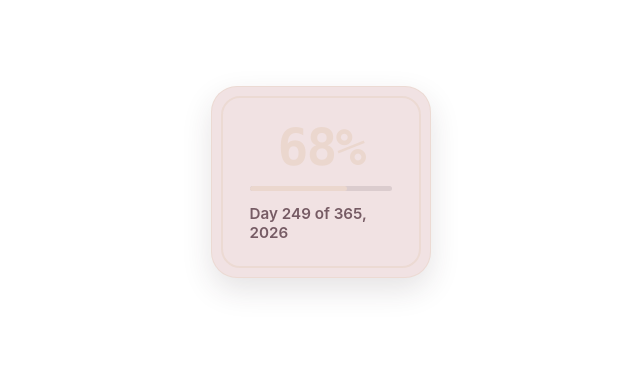
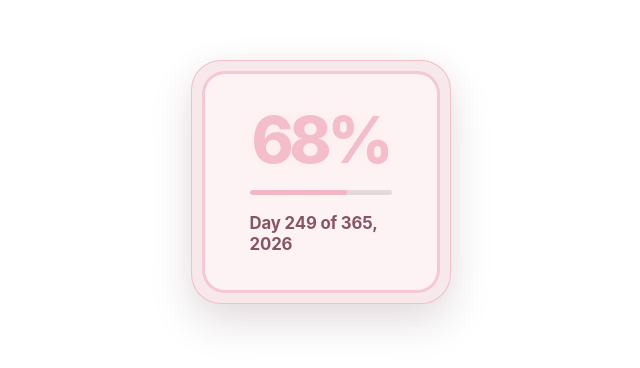
Before and after one commit to suttf/suttf.github.io, a plain HTML site: page widgets/year-progress/index.html in a window 1280 px wide. Shown: the part 218-586 px from the top of the page, without its empty margins (319-959 px from the left). Drawn offline with Linux system fonts and the light colour scheme.

Commit message:
Update style.css

```diff
--- a/shared/style.css
+++ b/shared/style.css
@@ -1,49 +1,52 @@
 :root {
   color-scheme: dark light;
 
-  /* Shared palette */
-  --sage: #A37E84;
-  --mustard: #CDADAB;
-  --rust: #917F88;
-  --plum: #B18A93;
-  --periwinkle: #EBD7CE;
-  --olive: #836871;
+  /* Shared accent palette */
+  --sage: #C87589;
+  --mustard: #E4A08F;
+  --rust: #A95D73;
+  --plum: #D97794;
+  --periwinkle: #F2B7C4;
+  --olive: #92566B;
 
   /* Core surfaces */
-  --paper: #302127;
-  --ink: #F4E4E7;
-  --muted: #D0AEB5;
-  --shadow: rgba(12, 7, 10, 0.30);
-  --surface-soft: #38262D;
-  --border-soft: rgba(205, 173, 171, 0.48);
+  --paper: #28181F;
+  --ink: #FFE1E7;
+  --muted: #D99BAA;
+  --shadow: rgba(7, 3, 6, 0.48);
+  --surface-soft: #321D26;
+  --surface-deep: #211319;
+  --border-soft: rgba(217, 119, 148, 0.68);
 
   /* Type */
-  --font-sans: ui-rounded, -apple-system, BlinkMacSystemFont, "Segoe UI", sans-serif;
-  --font-mono: ui-monospace, "JetBrains Mono", "SFMono-Regular", Menlo, Consolas, monospace;
+  --font-sans: ui-sans-serif, -apple-system, BlinkMacSystemFont, "Segoe UI", Helvetica, Arial, sans-serif;
+  --font-mono: ui-monospace, "SFMono-Regular", Menlo, Consolas, monospace;
 
   /* Spacing */
   --gap-xs: 0.25rem;
   --gap-sm: 0.5rem;
   --gap-md: 1rem;
-  --radius: 18px;
+  --radius: 22px;
 }
 
 [data-theme="dark"] {
-  --paper: #302127;
-  --ink: #F4E4E7;
-  --muted: #D0AEB5;
-  --shadow: rgba(12, 7, 10, 0.30);
-  --surface-soft: #38262D;
-  --border-soft: rgba(205, 173, 171, 0.48);
+  --paper: #28181F;
+  --ink: #FFE1E7;
+  --muted: #D99BAA;
+  --shadow: rgba(7, 3, 6, 0.48);
+  --surface-soft: #321D26;
+  --surface-deep: #211319;
+  --border-soft: rgba(217, 119, 148, 0.68);
 }
 
 [data-theme="light"] {
-  --paper: #F1E2E3;
-  --ink: #3B2930;
-  --muted: #765B64;
-  --shadow: rgba(57, 38, 45, 0.13);
-  --surface-soft: #F7ECEE;
-  --border-soft: rgba(131, 104, 113, 0.32);
+  --paper: #F7E8EB;
+  --ink: #43252F;
+  --muted: #875462;
+  --shadow: rgba(68, 34, 45, 0.15);
+  --surface-soft: #FFF4F5;
+  --surface-deep: #F0DDE1;
+  --border-soft: rgba(146, 86, 107, 0.42);
 }
 
 * {
@@ -64,13 +67,12 @@ body {
   align-items: center;
   justify-content: center;
   min-height: 100vh;
-  padding: var(--gap-sm);
+  padding: 1rem;
 }
 
 /*
-  Shared widget shell.
-  The outer line stays quiet while the inner line gives the panel the
-  layered frame from the reference without making the border feel heavy.
+  Shared shell: dark layered panel, vivid accent frame, generous breathing room.
+  Individual widgets inherit this language and can override only what they need.
 */
 .card {
   --accent: var(--sage);
@@ -79,24 +81,27 @@ body {
   display: inline-flex;
   flex-direction: column;
   align-items: center;
-  gap: 0.85rem;
-  min-width: 220px;
+  gap: 1.15rem;
+  min-width: 260px;
   max-width: 100%;
-  padding: 2.15rem 2.35rem;
+  padding: 3rem 3.6rem;
   background: var(--paper);
   color: var(--ink);
-  border: 1px solid color-mix(in srgb, var(--accent) 72%, transparent);
-  border-radius: 26px;
-  box-shadow: 0 12px 30px var(--shadow);
+  border: 1.5px solid color-mix(in srgb, var(--accent) 82%, transparent);
+  border-radius: 30px;
+  box-shadow:
+    0 18px 42px var(--shadow),
+    0 0 26px color-mix(in srgb, var(--accent) 10%, transparent);
 }
 
 .card::before {
   content: "";
   position: absolute;
-  inset: 9px;
+  inset: 10px;
   z-index: -1;
-  border: 2px solid color-mix(in srgb, var(--accent) 72%, transparent);
-  border-radius: 19px;
+  border: 3px solid color-mix(in srgb, var(--accent) 72%, transparent);
+  border-radius: 23px;
+  background: color-mix(in srgb, var(--surface-soft) 88%, transparent);
   pointer-events: none;
 }
 
@@ -107,21 +112,22 @@ body {
 
 /* Big numeric readouts */
 .readout {
-  font-family: var(--font-mono);
+  font-family: var(--font-sans);
   font-variant-numeric: tabular-nums;
-  font-size: clamp(1.8rem, 7vw, 3.2rem);
+  font-size: clamp(2.15rem, 8vw, 4rem);
   line-height: 0.98;
-  letter-spacing: -0.035em;
-  font-weight: 700;
-  color: color-mix(in srgb, var(--accent) 78%, var(--periwinkle));
+  letter-spacing: -0.055em;
+  font-weight: 800;
+  color: color-mix(in srgb, var(--accent) 92%, white);
+  text-shadow: 0 0 18px color-mix(in srgb, var(--accent) 12%, transparent);
 }
 
 .label {
-  font-size: clamp(0.78rem, 2.5vw, 0.95rem);
+  font-size: clamp(0.85rem, 2.6vw, 1.05rem);
   line-height: 1.25;
   color: var(--muted);
-  letter-spacing: 0;
-  font-weight: 600;
+  letter-spacing: -0.01em;
+  font-weight: 650;
 }
 
 .tick-line {
@@ -129,7 +135,7 @@ body {
   width: 100%;
   height: 5px;
   border-radius: 999px;
-  background: color-mix(in srgb, var(--ink) 12%, transparent);
+  background: color-mix(in srgb, var(--ink) 13%, transparent);
   overflow: hidden;
 }
 
@@ -141,24 +147,24 @@ body {
 
 .is-live {
   color: var(--accent);
-  font-weight: 700;
+  font-weight: 750;
 }
 
 :focus-visible {
   outline: 2px solid var(--accent, var(--sage));
-  outline-offset: 3px;
+  outline-offset: 4px;
 }
 
 @media (max-width: 480px) {
   .card {
-    min-width: min(220px, calc(100vw - 1rem));
-    padding: 1.75rem 1.7rem;
-    border-radius: 23px;
+    min-width: min(260px, calc(100vw - 1.5rem));
+    padding: 2.35rem 2rem;
+    border-radius: 27px;
   }
 
   .card::before {
-    inset: 8px;
-    border-radius: 17px;
+    inset: 9px;
+    border-radius: 21px;
   }
 }
 
```
